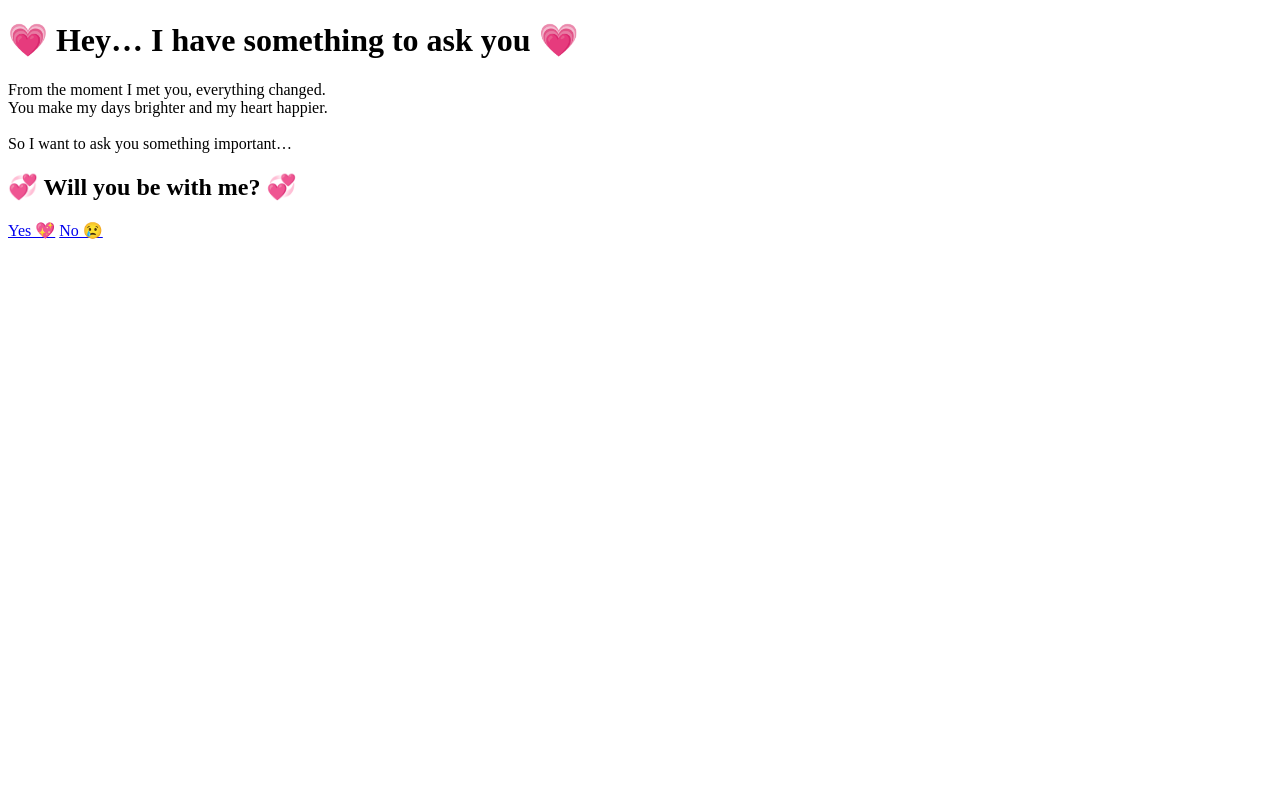
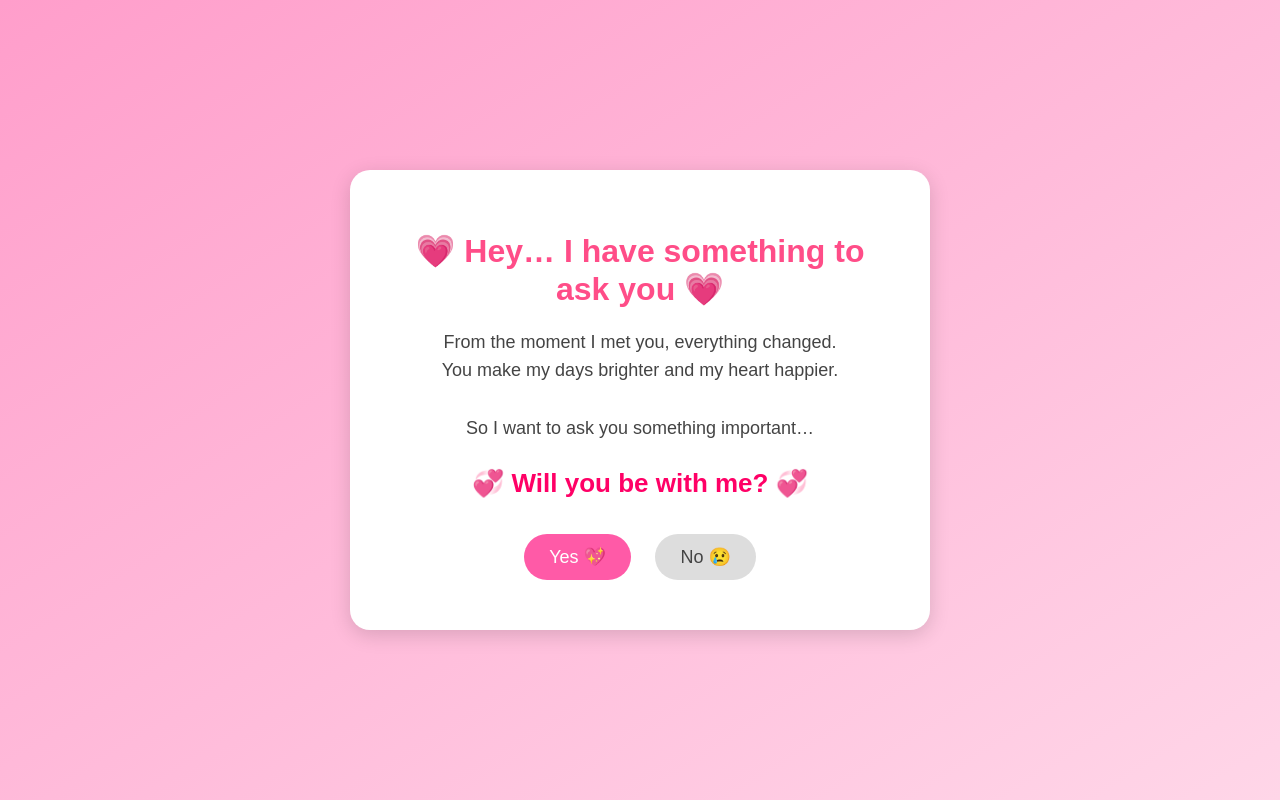
Before and after one commit to zayenep/proposal.github.io, a plain HTML site: page index.html in a window 1280 px wide. Drawn offline with Linux system fonts and the light colour scheme.

Commit message:
Update index.html

```diff
--- a/index.html
+++ b/index.html
@@ -4,7 +4,7 @@
     <meta charset="UTF-8">
     <meta name="viewport" content="width=device-width, initial-scale=1.0">
     <title>Will You Be With Me?</title>
-    <link rel="stylesheet" href="proposal.css">
+    <link rel="stylesheet" href="style.css">
 </head>
 <body>
 
```
